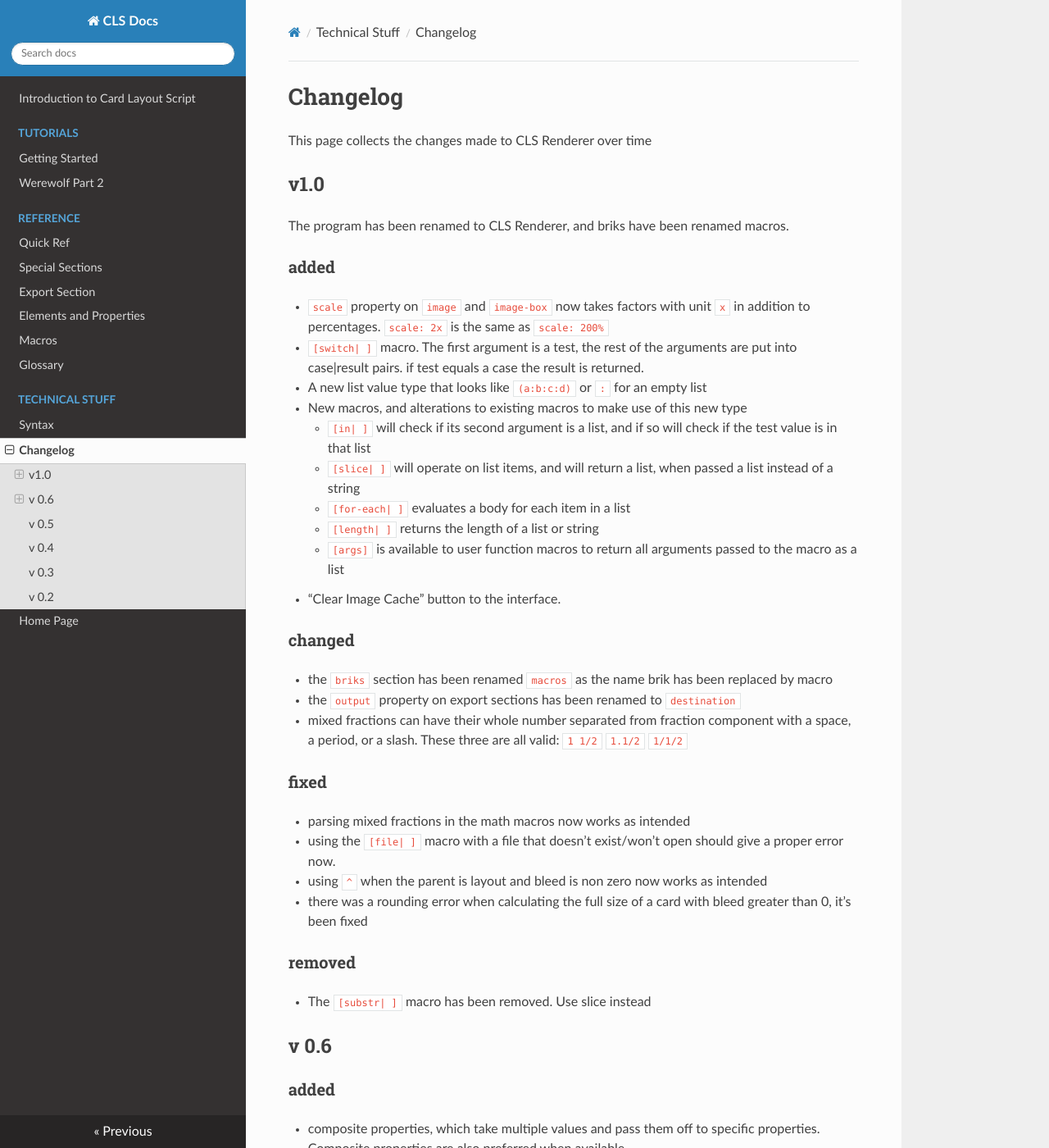
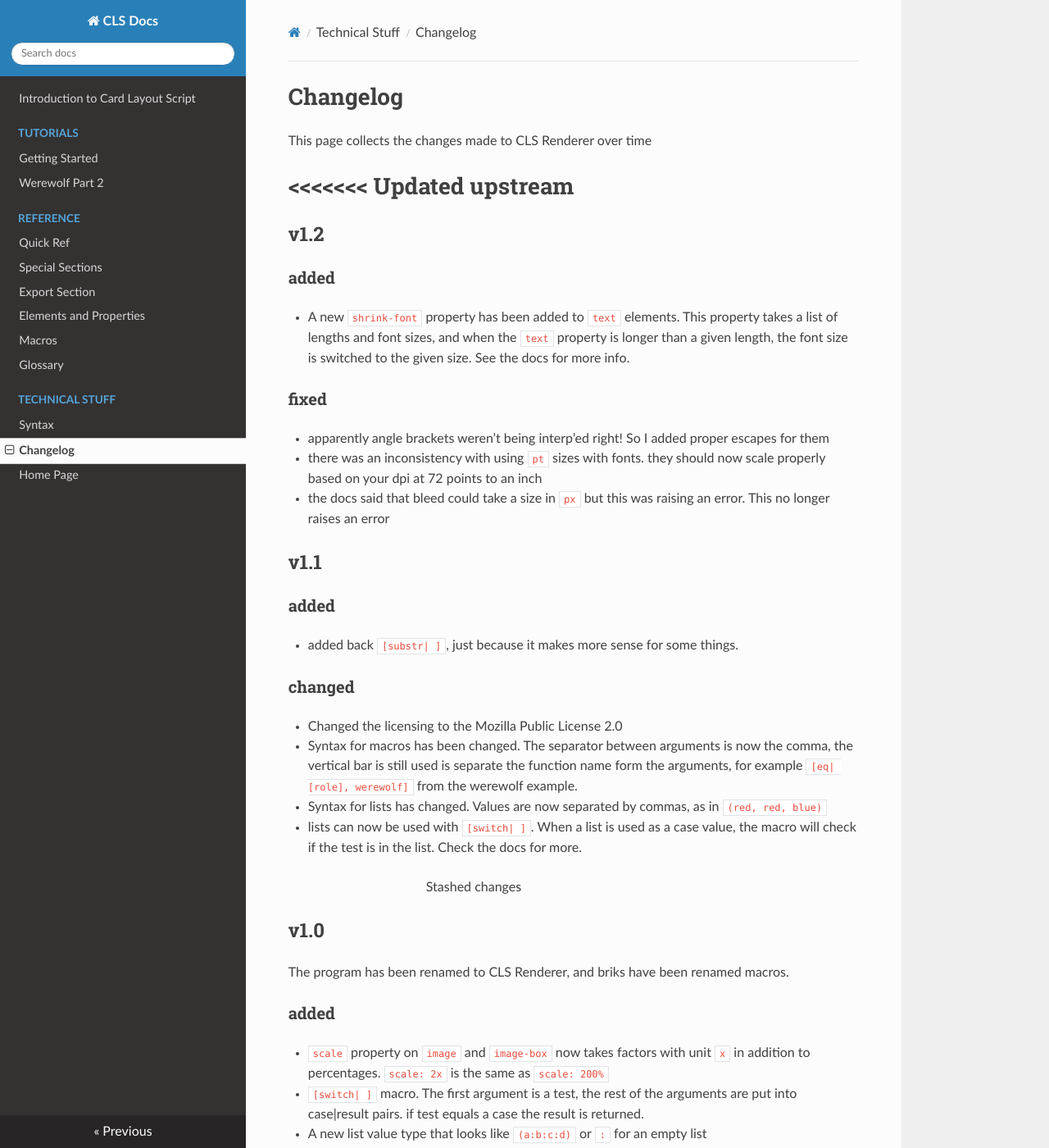
Before and after one commit to codlark/cls-docs, an MkDocs documentation site: the page built from docs/changelog.md, in a window 1280 px wide and 1400 px high. Shown: the whole window at 82% size. Built offline with MkDocs 1.6.1, drawn with Linux system fonts in a browser that asks for light colours.

Commit message:
added docs for shrink-font

```diff
--- a/docs/changelog.md
+++ b/docs/changelog.md
@@ -1,6 +1,30 @@
 # Changelog
 This page collects the changes made to CLS Renderer over time
 
+<<<<<<< Updated upstream
+=======
+## v1.2
+
+### added
+ - A new `shrink-font` property has been added to `text` elements. This property takes a list of lengths and font sizes, and when the `text` property is longer than a given length, the font size is switched to the given size. See the docs for more info.
+
+### fixed
+ - apparently angle brackets weren't being interp'ed right! So I added proper escapes for them
+ - there was an inconsistency with using `pt` sizes with fonts. they should now scale properly based on your dpi at 72 points to an inch
+ - the docs said that bleed could take a size in `px` but this was raising an error. This no longer raises an error
+
+## v1.1
+
+### added
+ - added back `[substr| ]`, just because it makes more sense for some things.
+
+### changed
+ - Changed the licensing to the Mozilla Public License 2.0
+ - Syntax for macros has been changed. The separator between arguments is now the comma, the vertical bar is still used is separate the function name form the arguments, for example `[eq| [role], werewolf]` from the werewolf example.
+ - Syntax for lists has changed. Values are now separated by commas, as in `(red, red, blue)`
+ - lists can now be used with `[switch| ]`. When a list is used as a case value, the macro will check if the test is in the list. Check the docs for more.
+
+>>>>>>> Stashed changes
 ## v1.0
 The program has been renamed to CLS Renderer, and briks have been renamed macros.
 
```
Also changed, not shown: docs/Elements-and-Properties.md (+12 -0 lines).
